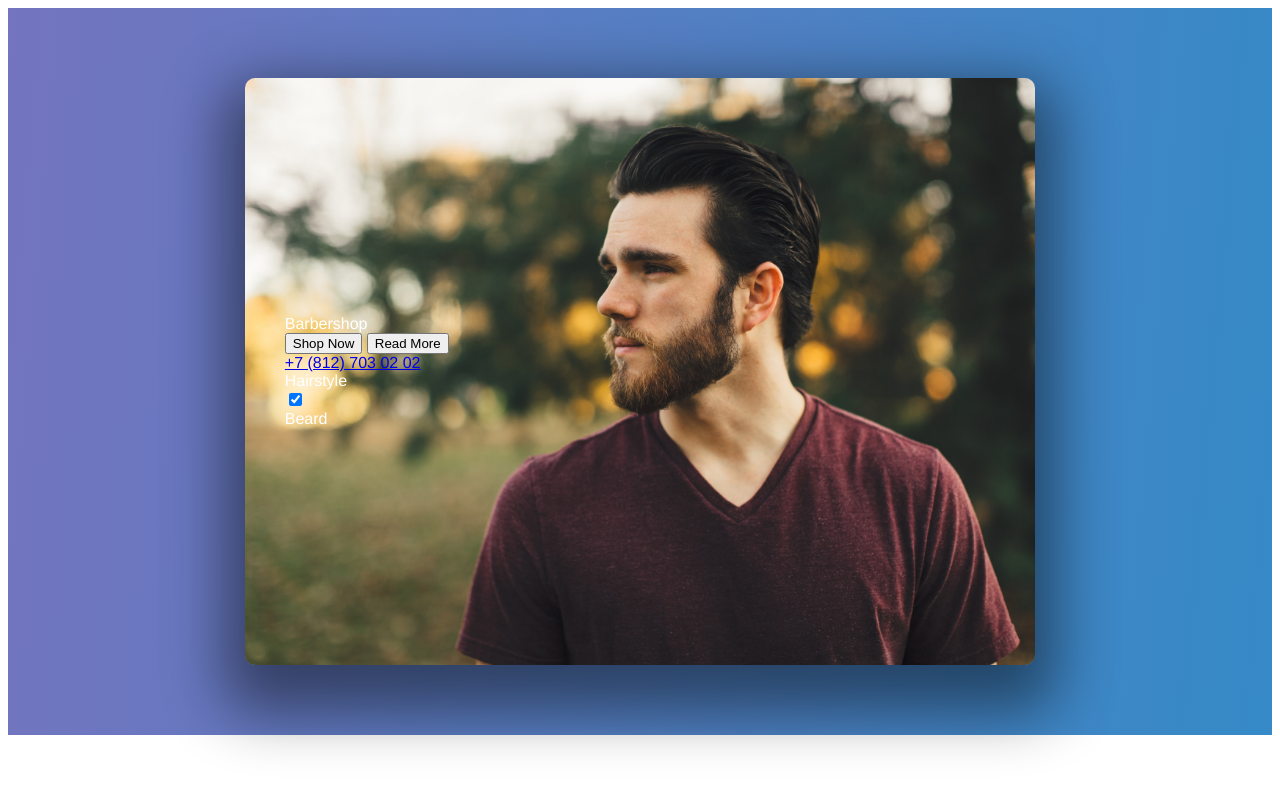
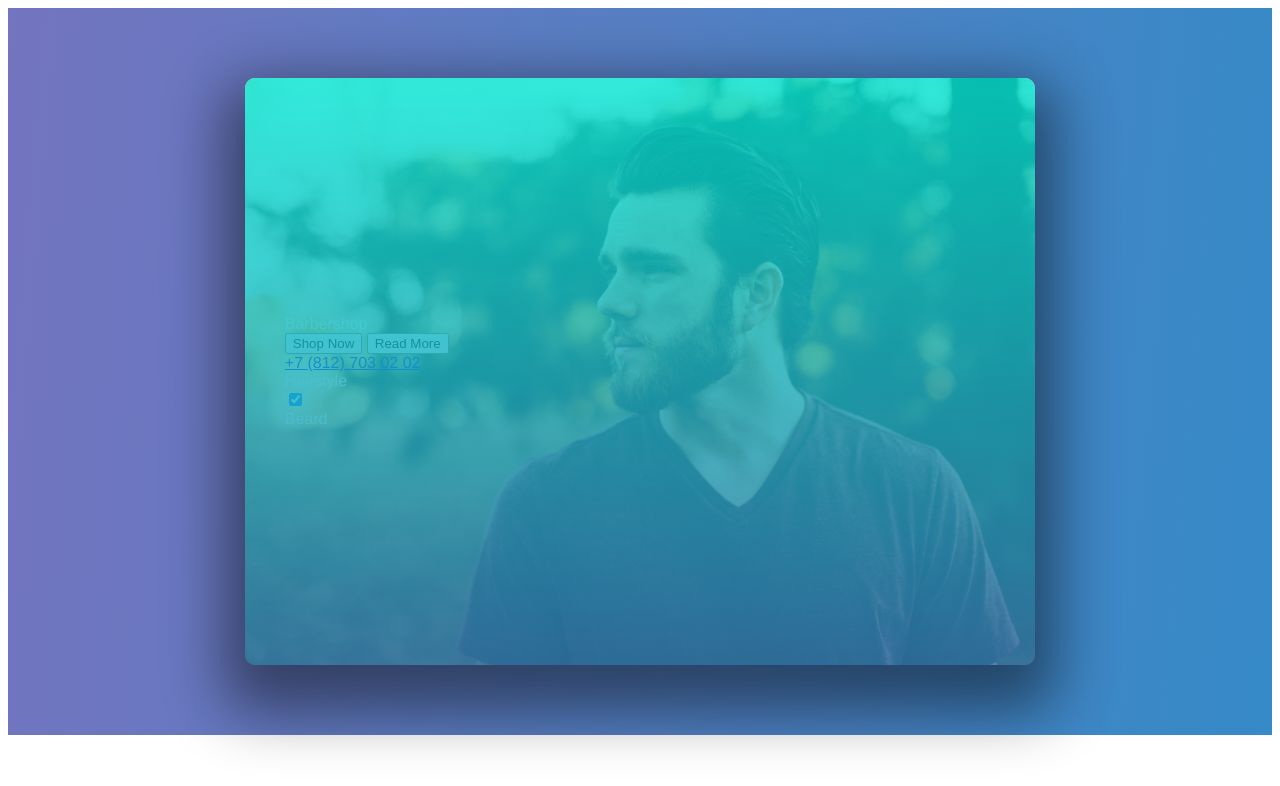
Before and after one commit to eksana/AutamatizationVerstka, a website: page src_ui/ui.html in a window 1280 px wide. Drawn offline with Linux system fonts and the light colour scheme.

Commit message:
add style

```diff
--- a/gulpfile.js
+++ b/gulpfile.js
@@ -6,9 +6,6 @@ var gulp      = require('gulp'), // Подключаем Gulp
     return gulp.src('src_ui/sass/**/*.scss') // Берем источник
         .pipe(sass()) // Преобразуем Sass в CSS посредством gulp-sass
          .pipe(autoprefixer(['last 15 versions', '> 1%', 'ie 8', 'ie 7'], { cascade: true })) // Создаем префиксы
-        .pipe(gulp.dest('src_ui/css-ui')) // Выгружаем результата в папку app/css
+        .pipe(gulp.dest('src_ui/css-ui')) // Выгружаем результата в папку src_ui/css
 
 });
-    /*gulp.task('mytask', function() {
-    console.log('Привет, я таск!');
-});*/
--- a/src_ui/blocks/__barbershop.scss
+++ b/src_ui/blocks/__barbershop.scss
@@ -17,4 +17,15 @@
 	background-size: cover;
 	box-shadow: $shadow1 $shadow2 $shadow3 $shadow4 $color4;
 	overflow: hidden;
+	&:after{
+	content: "";
+	top: 0;
+	left: 0;
+	position: absolute;
+	width: 100%;
+	height: 100%;
+	z-index: 1;
+	opacity: 0.8;
+	background-image: linear-gradient(to top, rgb(49,126,181) 0%, rgb(0,229,211) 98%);
+	}
 }
```
Also changed, not shown: src_ui/css-ui/main.css, 1 other file.
